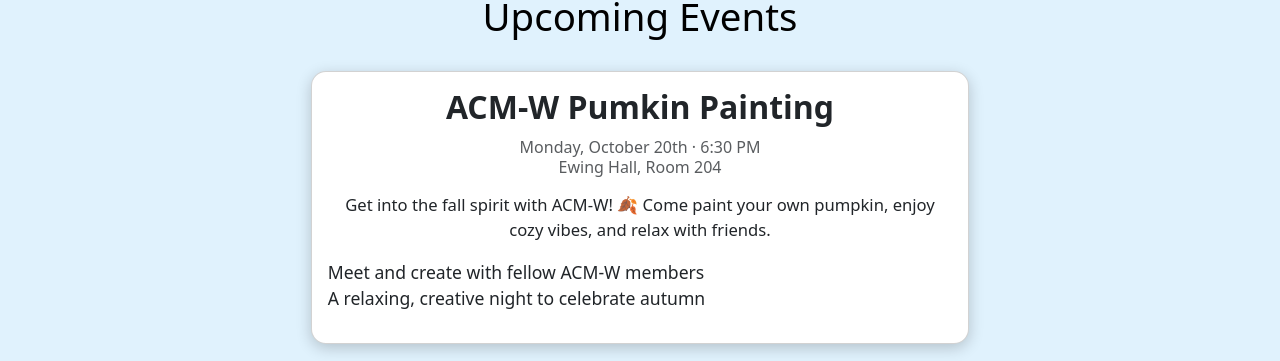
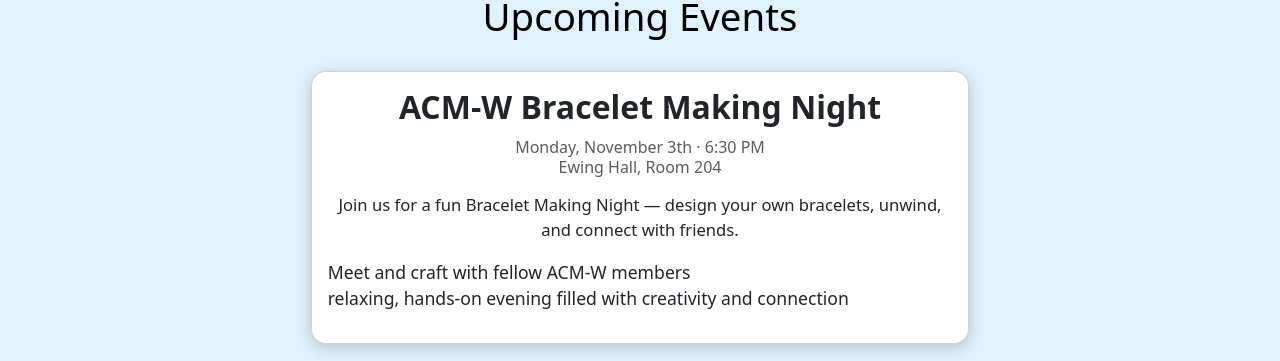
Before and after one commit to acmwud/website, a React (Create React App) app: page /#/ in a window 1280 px wide. Shown: the part 137-498 px from the top of the page. Built offline with nearby package versions, Linux system fonts and the light colour scheme.

Commit message:
Bracelet event added

```diff
--- a/src/Components/Home.tsx
+++ b/src/Components/Home.tsx
@@ -226,26 +226,25 @@
     <Card style={{ borderRadius: "15px", boxShadow: "0 4px 15px rgba(0,0,0,0.2)" }}>
       <Card.Body>
         <Card.Title className="text-center mb-3" style={{ fontSize: "2rem", fontWeight: "bold" }}>
-        ACM-W Pumkin Painting
+        ACM-W Bracelet Making Night
         </Card.Title>
 
         <Card.Subtitle className="text-center text-muted mb-3">
-        Monday, October 20th · 6:30 PM
+        Monday, November 3th · 6:30 PM
          <br />
           Ewing Hall, Room 204
         </Card.Subtitle>
 
         <Card.Text className="text-center">
-        Get into the fall spirit with ACM-W! 🍂
-  Come paint your own pumpkin, enjoy cozy vibes, and relax with friends.
+        Join us for a fun Bracelet Making Night — design your own bracelets, unwind, and connect with friends.
         </Card.Text>
 
         <ul style={{ listStyleType: "none", paddingLeft: "0", fontSize: "1.1rem" }}>
-        <li> Meet and create with fellow ACM-W members</li>
-          <li>A relaxing, creative night to celebrate autumn</li>
+        <li> Meet and craft with fellow ACM-W members</li>
+          <li>relaxing, hands-on evening filled with creativity and connection</li>
         </ul>
 
-        {/*<div className="d-flex flex-column align-items-center mt-4">
+        {/*<div className="d-flex    flex-column align-items-center mt-4">
           <Button
             style={{ width: "80%", marginBottom: "1vh", fontSize: "1.2rem", backgroundColor: "#4682B4", border: "0px" }}
             onClick={() => window.location.href = "https://www.instagram.com/acmwud/"}
```
